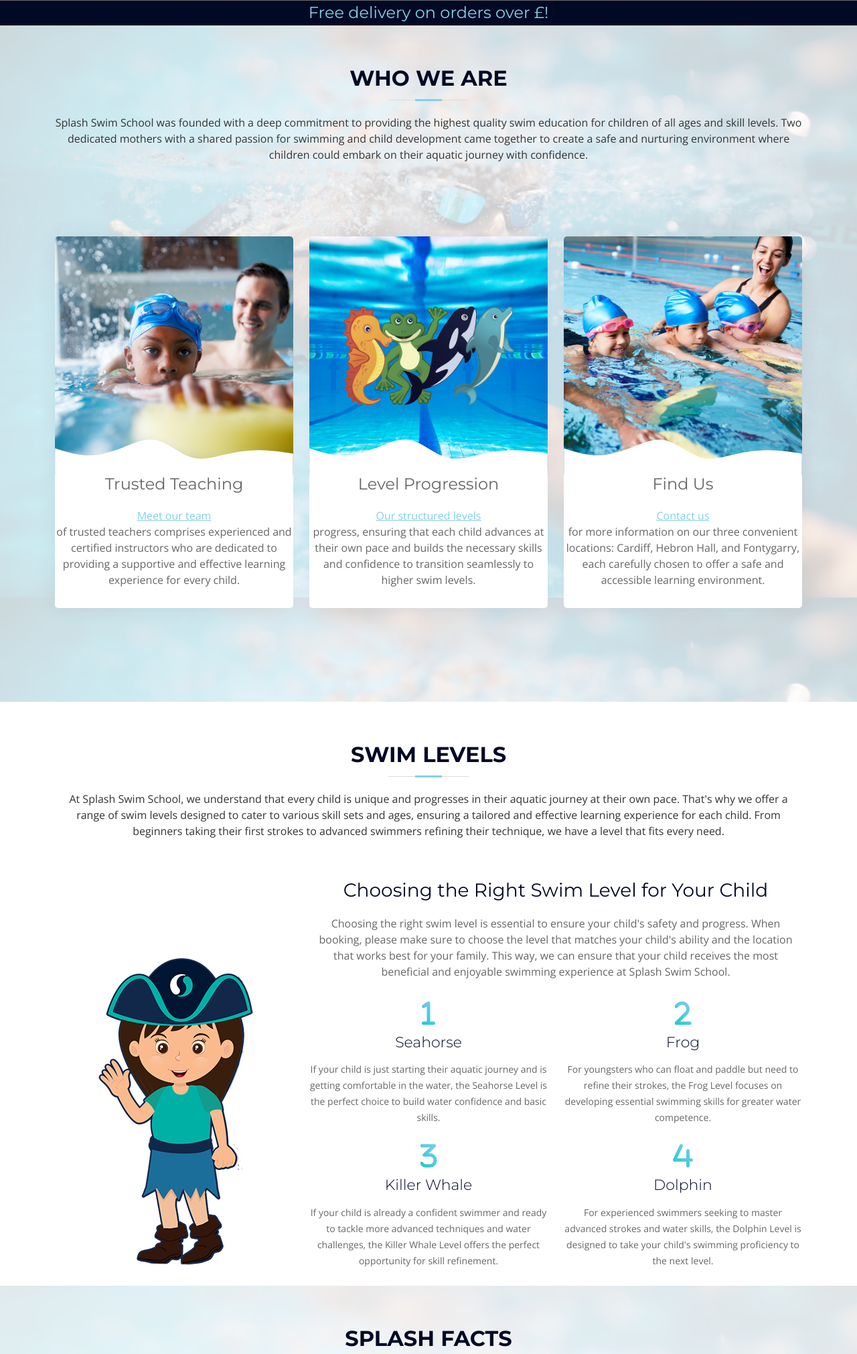
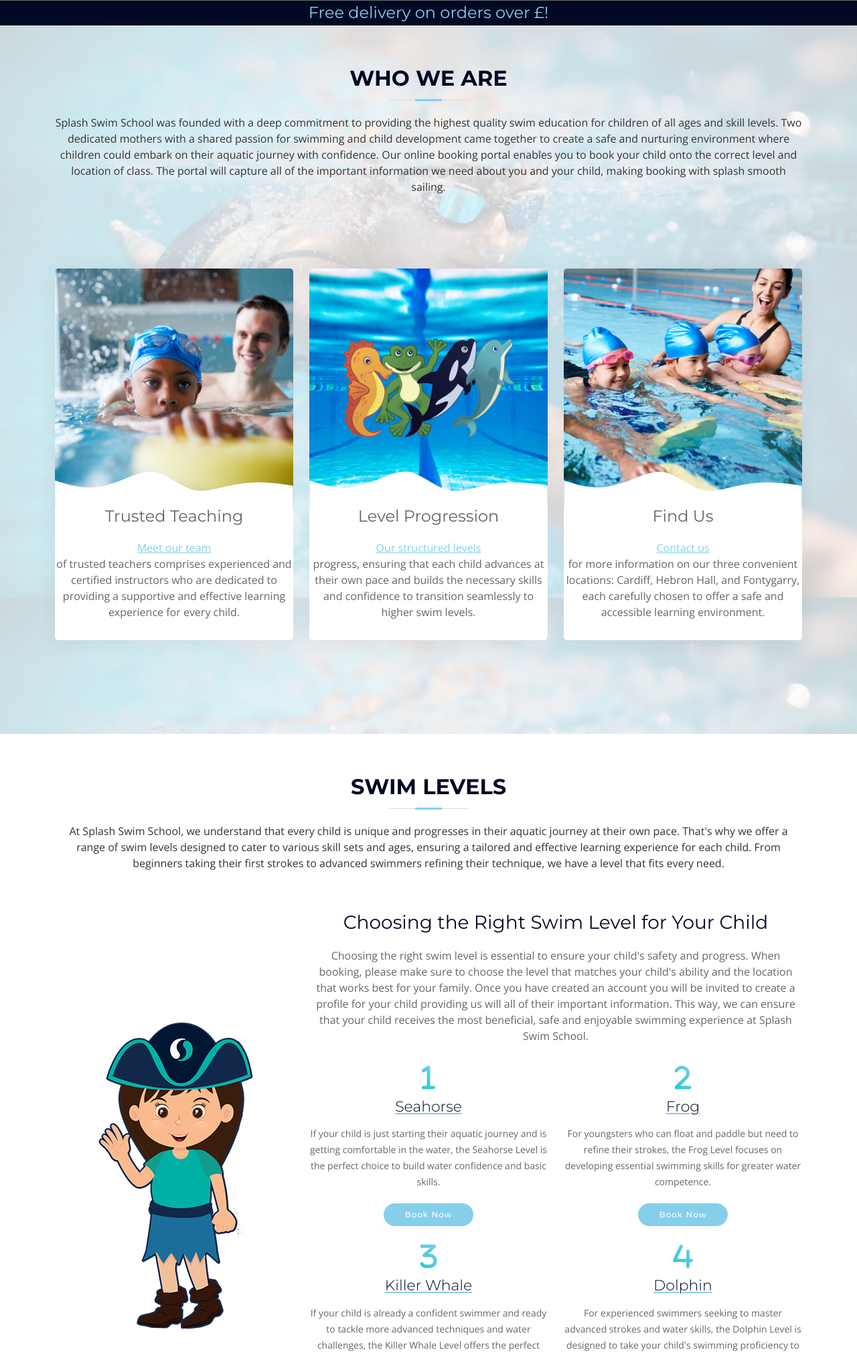
Before and after one commit to PhilEllis/Splash_Swim_School, a Django app: page / in a window 1280 px wide. Shown: the part 799-2821 px from the top of the page at 67% size. Run offline with Django 3.2, Linux system fonts and the light colour scheme; some libraries are stand-ins or nearby versions; grey boxes are pictures that could not be loaded.

Commit message:
Fix!: content update levels book now btn

```diff
--- a/home/templates/home/index.html
+++ b/home/templates/home/index.html
@@ -42,7 +42,7 @@
                 <h2 class="animate__animated animate__fadeInDown">Our Locations</h2>
                 <p class="animate__animated animate__fadeInUp">Dive into our various swim school locations, each thoughtfully designed to provide a safe and enjoyable learning experience for your child. At Splash Swim School, safety is our top priority, and our locations are equipped with certified lifeguards, modern teaching equipment, and meticulously maintained.
                 </p>
-                <a href="#featured-services" class="btn-get-started scrollto animate__animated animate__fadeInUp">Book Now</a>
+                <a href="#featuredservices" class="btn-get-started scrollto animate__animated animate__fadeInUp">Book Now</a>
               </div>
             </div>
           </div>
@@ -74,7 +74,8 @@
 
     <header class="section-header">
       <h3>Who We Are</h3>
-      <p>Splash Swim School was founded with a deep commitment to providing the highest quality swim education for children of all ages and skill levels. Two dedicated mothers with a shared passion for swimming and child development came together to create a safe and nurturing environment where children could embark on their aquatic journey with confidence.</p>
+      <p>Splash Swim School was founded with a deep commitment to providing the highest quality swim education for children of all ages and skill levels. Two dedicated mothers with a shared passion for swimming and child development came together to create a safe and nurturing environment where children could embark on their aquatic journey with confidence. Our online booking portal enables you to book your child onto the correct level and location of class.
+        The portal will capture all of the important information we need about you and your child, making booking with splash smooth sailing. </p>
     </header>
 
     <div class="row">
@@ -139,7 +140,7 @@
         <div>
           <h3 class="levels-title text-center">Choosing the Right Swim Level for Your Child</h3>
           <p class="text-center">Choosing the right swim level is essential to ensure your child's safety and progress.
-            When booking, please make sure to choose the level that matches your child's ability and the location that works best for your family. This way, we can ensure that your child receives the most beneficial and enjoyable swimming experience at Splash Swim School.
+            When booking, please make sure to choose the level that matches your child's ability and the location that works best for your family. Once you have created an account you will be invited to create a profile for your child providing us will all of their important information. This way, we can ensure that your child receives the most beneficial, safe and enjoyable swimming experience at Splash Swim School.
           </p>
           <span class="section-divider"></span>
         </div>
@@ -157,21 +158,25 @@
             <div class="icon"><i class="fa-solid fa-1"></i></div>
             <h4 class="title"><a href="">Seahorse</a></h4>
             <p class="description">If your child is just starting their aquatic journey and is getting comfortable in the water, the Seahorse Level is the perfect choice to build water confidence and basic skills.</p>
+            <a href="#" class="btn-get-started">Book Now</a>
           </div>
           <div class="col-lg-6 col-md-6 box" data-aos="fade-up">
             <div class="icon"><i class="fa-solid fa-2"></i></div>
             <h4 class="title"><a href="">Frog</a></h4>
             <p class="description">For youngsters who can float and paddle but need to refine their strokes, the Frog Level focuses on developing essential swimming skills for greater water competence.</p>
+            <a href="#" class="btn-get-started">Book Now</a>
           </div>
           <div class="col-lg-6 col-md-6 box" data-aos="fade-up" dat-aos-delay="100">
             <div class="icon"><i class="fa-solid fa-3"></i></div>
             <h4 class="title"><a href="">Killer Whale</a></h4>
             <p class="description">If your child is already a confident swimmer and ready to tackle more advanced techniques and water challenges, the Killer Whale Level offers the perfect opportunity for skill refinement.</p>
+            <a href="#" class="btn-get-started">Book Now</a>
           </div>
           <div class="col-lg-6 col-md-6 box" data-aos="fade-up" data-aos-delay="100">
             <div class="icon"><i class="fa-solid fa-4"></i></div>
             <h4 class="title"><a href="">Dolphin</a></h4>
             <p class="description">For experienced swimmers seeking to master advanced strokes and water skills, the Dolphin Level is designed to take your child's swimming proficiency to the next level.</p>
+            <a href="#" class="btn-get-started">Book Now</a>
           </div>
         </div>
 
--- a/static/css/base.css
+++ b/static/css/base.css
@@ -98,7 +98,7 @@
 }
 
 .dropdown-menu {
-  background: rgba(2, 9, 36, 0.4);
+  background: rgba(2, 9, 36, 0.7);
 }
 
 .dropdown-menu a:hover {
@@ -279,7 +279,7 @@
   }
 
   #hero .btn-get-started:hover {
-    background: #fff;
+    background: #020924;
     color: #85cfeb;
   }
 
@@ -429,7 +429,7 @@
 
 #levels {
   background: #fff;
-  padding: 60px 0 0 0;
+  padding: 60px 0 60px 0;
   overflow: hidden;
 }
 
@@ -480,6 +480,8 @@
 
 #levels .title a {
   color: #020924;
+  text-decoration: underline;
+  text-decoration-color: #85cfeb;
 }
 
 #levels .title a:hover {
@@ -500,6 +502,25 @@
 
 #levels .levels-title {
   color: #020924;
+}
+
+#levels .btn-get-started {
+  font-family: "Montserrat", sans-serif;
+  font-weight: 500;
+  font-size: 12px;
+  letter-spacing: 1px;
+  display: inline-block;
+  padding: 8px 32px;
+  border-radius: 50px;
+  transition: 0.5s;
+  margin: 10px;
+  color: #fff;
+  background: #85cfeb;
+}
+
+#levels .btn-get-started:hover {
+  background: #020924;
+  color: #85cfeb;
 }
 
 /*--------------------------------------------------------------
```
